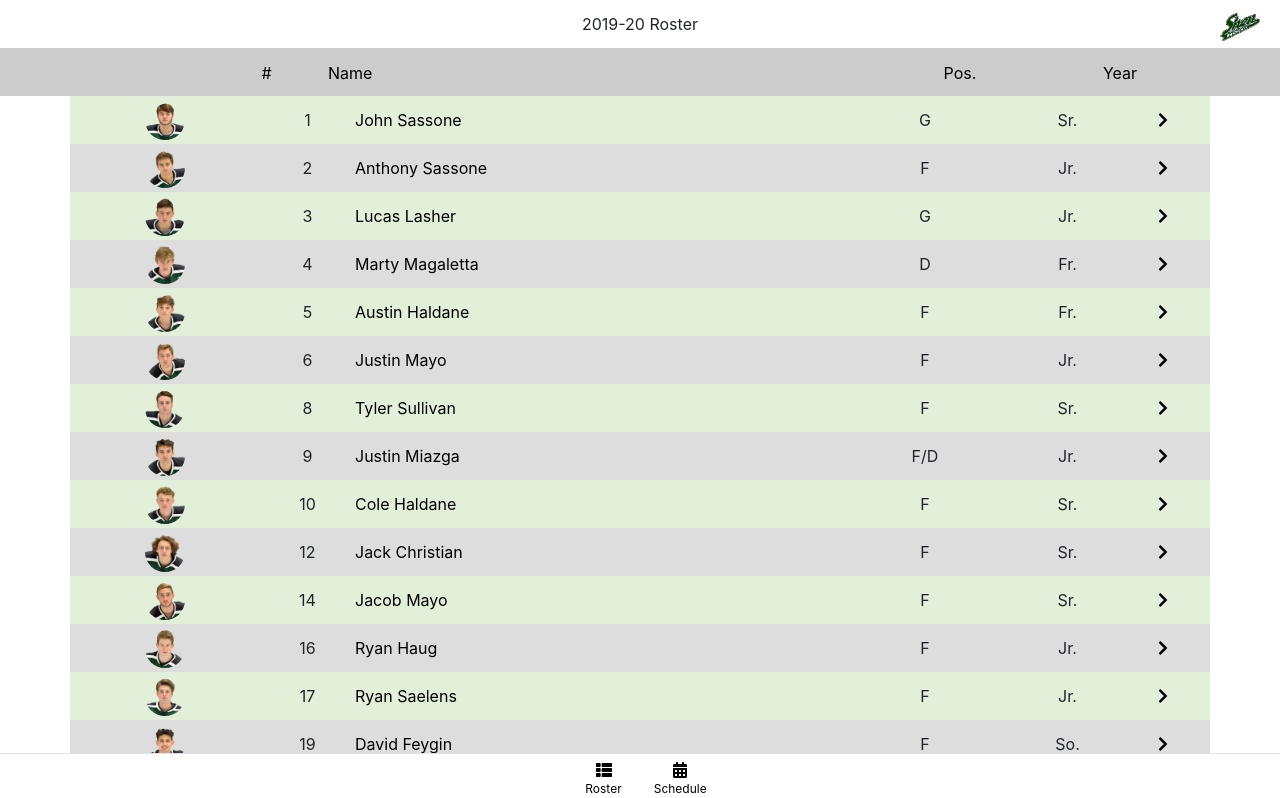
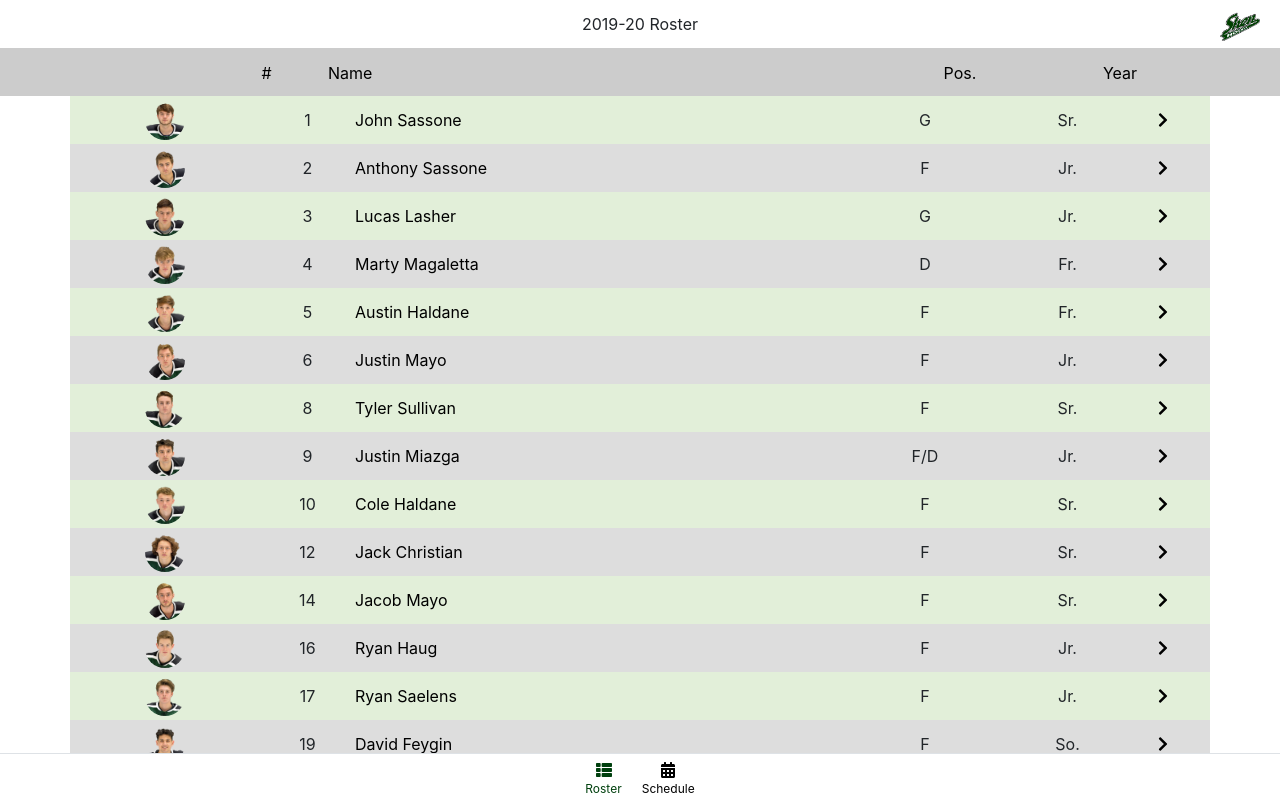
Before and after one commit to mikesae/hockey-roster-pwa, a React (Create React App) app: page / in a window 1280 px wide. Shown: the top 798 px of the page. Built offline with nearby package versions, Linux system fonts and the light colour scheme.

Commit message:
Remove buttons around bottom navbar links to fix navigation issue.

```diff
--- a/src/BottomNavbar.tsx
+++ b/src/BottomNavbar.tsx
@@ -1,12 +1,11 @@
-import React, {Component} from "react";
-import Navbar from "react-bootstrap/Navbar";
-import NavItem from "react-bootstrap/NavItem";
-import {FontAwesomeIcon} from "@fortawesome/react-fontawesome";
-import {faThList} from "@fortawesome/free-solid-svg-icons/faThList";
-import {faCalendarAlt} from "@fortawesome/free-solid-svg-icons";
-import { NavLink } from "react-router-dom";
-import "./BottomNavbar.scss";
-import Button from "react-bootstrap/Button";
+import React, { Component } from 'react';
+import Navbar from 'react-bootstrap/Navbar';
+import NavItem from 'react-bootstrap/NavItem';
+import { FontAwesomeIcon } from '@fortawesome/react-fontawesome';
+import { faThList } from '@fortawesome/free-solid-svg-icons/faThList';
+import { faCalendarAlt } from '@fortawesome/free-solid-svg-icons';
+import { NavLink } from 'react-router-dom';
+import './BottomNavbar.scss';
 
 export default class BottomNavbar extends Component {
     render() {
@@ -24,10 +23,8 @@ export default class BottomNavbar extends Component {
                                 return match.isExact;
                             }}
                         >
-                        <Button>
                             <FontAwesomeIcon className="link-icon" icon={faThList}/>
                             <div className="icon-label">Roster</div>
-                        </Button>
                         </NavLink>
                     </NavItem>
                     <NavItem className="text-center">
```
Lines whose indentation alone changed are shown as unchanged.
